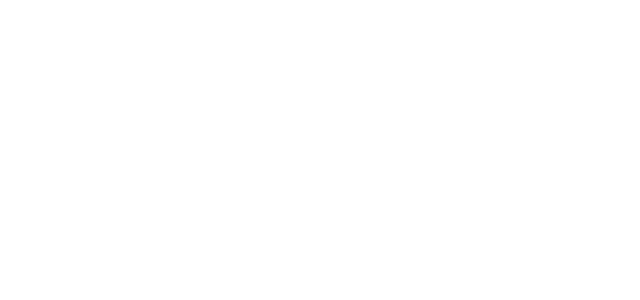
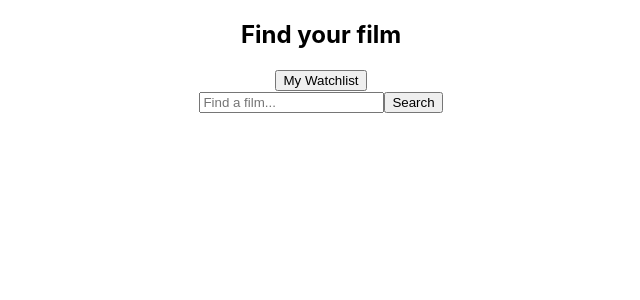
Before and after one commit to MisterMaroki/movie-watchlist-v2, a React (Create React App) app: page / in a window 1280 px wide. Shown: the top 300 px of the page, without its empty margins (319-959 px from the left). Built offline with nearby package versions, Linux system fonts and the light colour scheme.

Commit message:
create jsx for header component.

```diff
--- a/src/App.js
+++ b/src/App.js
@@ -1,7 +1,12 @@
 import './App.css';
+import Header from './Header';
 
 function App() {
-	return <div className="App"></div>;
+	return (
+		<div className="App">
+			<Header />
+		</div>
+	);
 }
 
 export default App;
--- /dev/null
+++ b/src/Header.js
@@ -0,0 +1,27 @@
+const Header = () => {
+	return (
+		<nav>
+			<div className="blur"></div>
+			<div className="flex">
+				<h1 id="heading-top">Find your film</h1>
+				<button id="nav-link">My Watchlist</button>
+			</div>
+			<form className="search-container" id="search-form">
+				<div className="icon-container">
+					<i className="fa-solid fa-magnifying-glass"></i>
+				</div>
+				<input
+					type="text"
+					className="search-input"
+					name="search"
+					id="search-input"
+					placeholder="Find a film..."
+				/>
+				<button type="submit" className="search-btn" id="search-btn">
+					Search
+				</button>
+			</form>
+		</nav>
+	);
+};
+export default Header;
```
